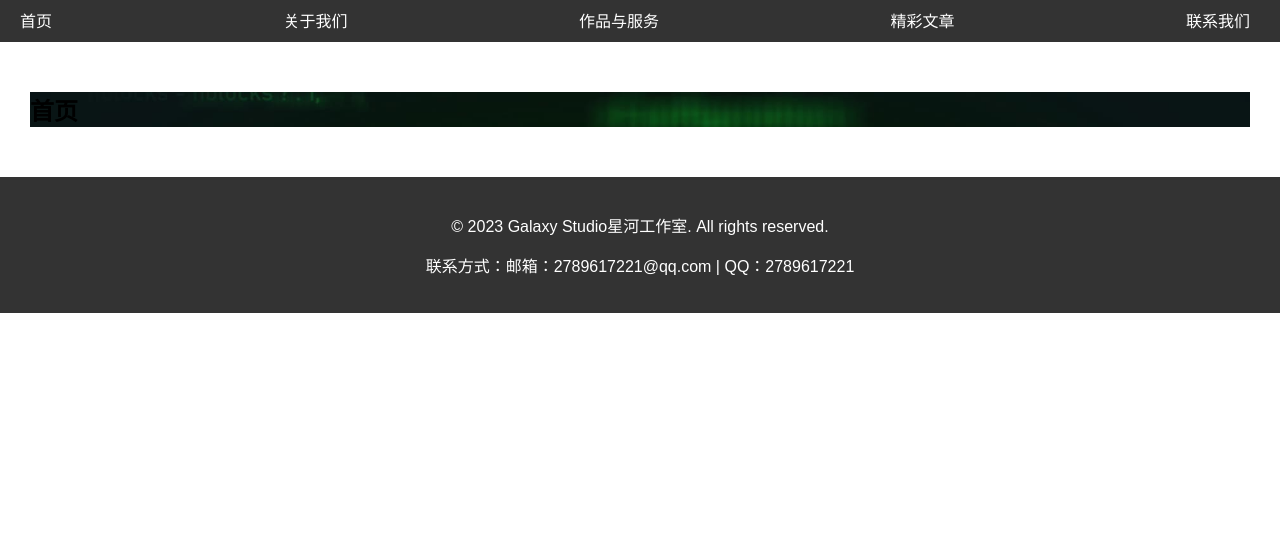
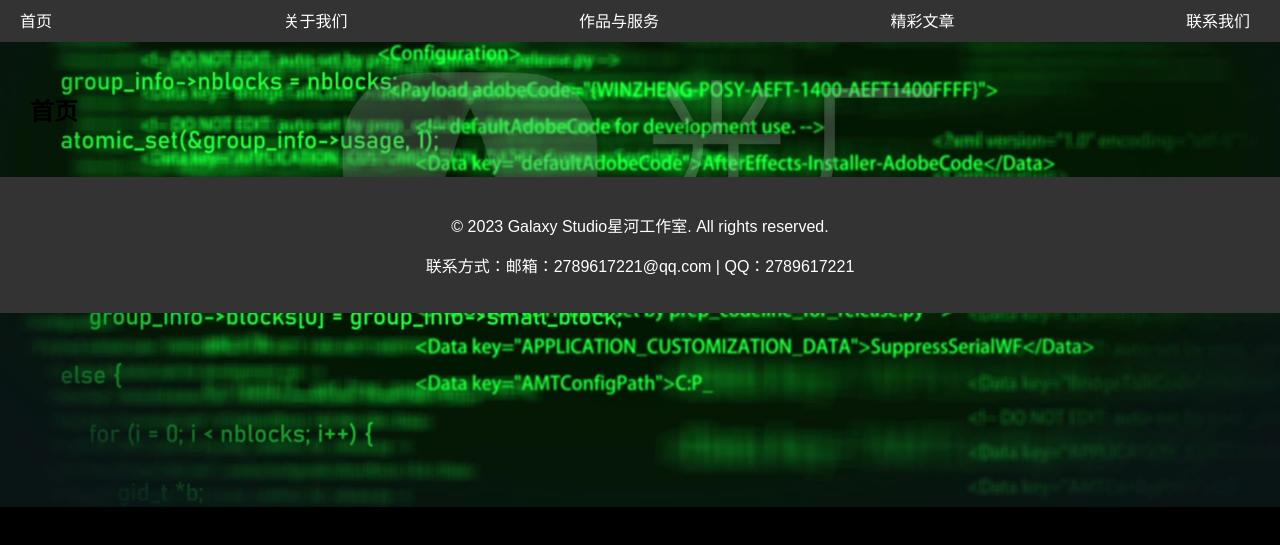
Before and after one commit to SeasonSir/galaxystudio.github.io, a plain HTML site: page index.html in a window 1280 px wide. Shown: the part 213-758 px from the top of the page. Drawn offline with Linux system fonts and the light colour scheme.

Commit message:
Update style.css

```diff
--- a/style.css
+++ b/style.css
@@ -46,10 +46,11 @@ main {
   padding: 30px;
 }
 
-section {
+html, body {
   background-image: url("background.jpg");
+  background-repeat: no-repeat;
   background-size: cover;
-  background-color: rgba(0, 0, 0, 0.90);
+  background-color: rgba(0, 0, 0, 90);
 }
 
 footer {
```
